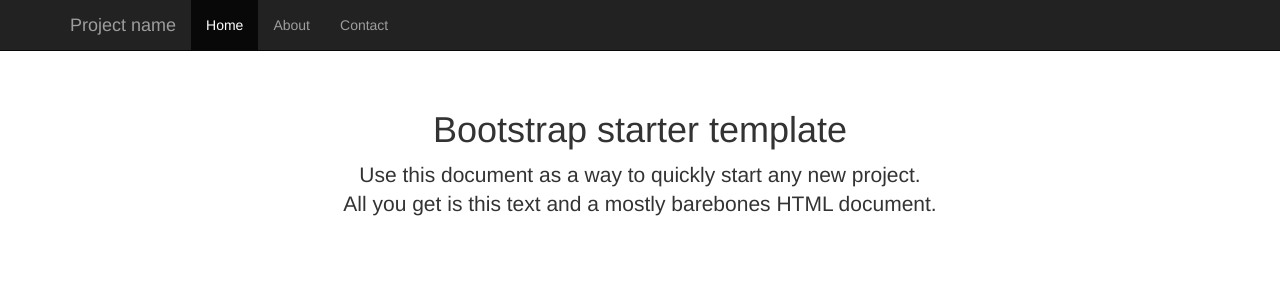
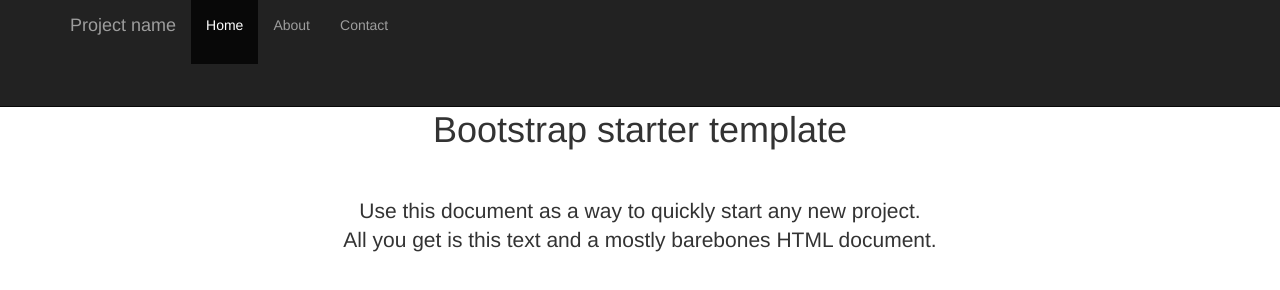
Before and after one commit to crouman/ai-prototype, a plain HTML site: page index.html in a window 1280 px wide. Drawn offline with nearby package versions, Linux system fonts and the light colour scheme.

Commit message:
css testing

```diff
--- a/index.html
+++ b/index.html
@@ -18,8 +18,8 @@
     <!-- local style -->
     <!-- <link rel="stylesheet" type="text/css" href="css/style.css"> -->
     <link rel="stylesheet" type="text/css" href="css/filter.css">
-    <!-- <link rel="stylesheet" type="text/css" href="css/flexbox.css">
-    <link rel="stylesheet" type="text/css" href="css/scrollbar.css">
+    <link rel="stylesheet" type="text/css" href="css/flexbox.css">
+    <!-- <link rel="stylesheet" type="text/css" href="css/scrollbar.css">
     <link rel="stylesheet" type="text/css" href="css/loader.css"> -->
   </head>
 
```
